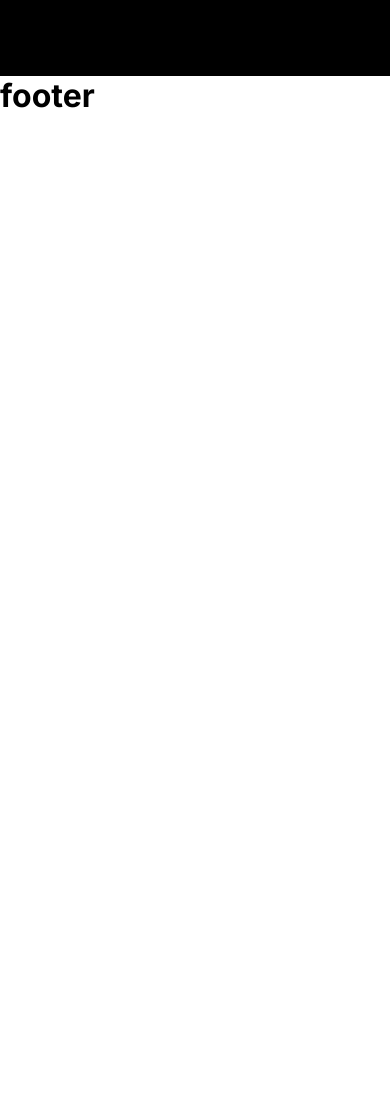
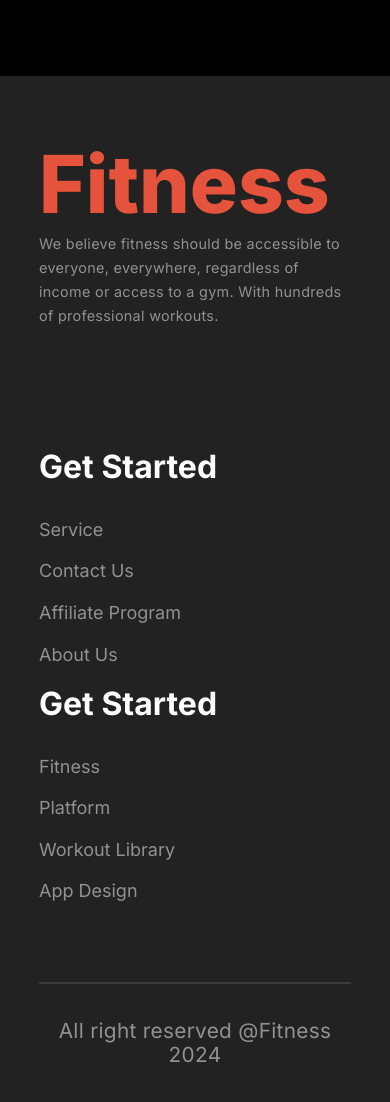
Before and after one commit to jayen123/Assingment-2, a plain HTML site: page index.html in a window 390 px wide. Shown: the part 5057-6159 px from the top of the page. Before the commit the page ends 5172 px from the top, so only its background shows below. Drawn offline with Linux system fonts and the light colour scheme; a web font is replaced by a local one.

Commit message:
complete footer section with responsive

```diff
--- a/css/style.css
+++ b/css/style.css
@@ -104,18 +104,16 @@ header nav .phone-menu {
 
 header nav .nav-items .nav-item .nav-link.active {
     background: var(--primary);
-    margin: 4px 0 4px 4px;
-
 }
 
 header nav .nav-items .nav-item .nav-link {
     color: var(--white);
     text-decoration: none;
     font-size: 1.1rem;
-    padding: 8px 20px;
+    padding: 12px 20px;
     display: inline-block;
     border-radius: 46px;
-    margin: 8px 0;
+    margin: 4px 0 4px 4px;
 }
 
 /* banner section styles */
@@ -336,6 +334,80 @@ main {
     color: var(--normal-text);
 }
 
+/* footer styles */
+footer {
+    background: rgb(34, 34, 34);
+}
+
+footer .container .top-box {
+    display: grid;
+    grid-template-columns: repeat(2, 1fr);
+    gap: 120px;
+    padding: 60px 0 80px 0;
+}
+
+footer .container .left-content .footer-logo {
+    color: var(--primary);
+    font-size: 5rem;
+    font-weight: 800;
+    line-height: 120%;
+}
+
+footer .container .left-content p {
+    color: var(--normal-text);
+    font-size: 0.9rem;
+    font-weight: 400;
+    line-height: 1.5rem;
+    letter-spacing: 0.3px;
+}
+
+footer .container .top-box .right-content {
+    display: flex;
+    justify-content: space-between;
+    gap: 20px;
+}
+
+footer .container .top-box .right-content h3 {
+    color: var(--white);
+    font-size: 32px;
+    font-weight: 700;
+    line-height: 120%;
+    margin-bottom: 32px;
+}
+
+footer .container .top-box .right-content ul {
+    display: flex;
+    flex-direction: column;
+    gap: 20px;
+}
+
+footer .container .top-box .right-content ul li {
+    list-style: none;
+}
+
+footer .container .top-box .right-content ul li a {
+    text-decoration: none;
+    color: var(--normal-text);
+    font-size: 18px;
+    line-height: 120%;
+}
+
+footer .container div.text-center {
+    padding: 35px 0;
+}
+
+footer .container hr {
+    border: 1px solid rgba(255, 255, 255, 0.1);
+}
+
+footer .container div.text-center span {
+    color: var(--normal-text);
+    font-size: 1.3rem;
+    font-weight: 400;
+    line-height: 1.5rem;
+    letter-spacing: 0.3px;
+}
+
 /* mobile screen */
 @media screen and (max-width: 576px) {
 
@@ -363,7 +435,8 @@ main {
         display: block;
     }
 
-    header .container .banner {
+    header .container .banner,
+    footer .container .top-box .right-content {
         flex-direction: column;
         align-items: start;
     }
@@ -406,7 +479,8 @@ main {
 
     .change-your-habits .container .habit-items,
     .run-extra-mile .container,
-    .meet-our-team .container .our-team {
+    .meet-our-team .container .our-team,
+    footer .container .top-box {
         grid-template-columns: 1fr;
     }
 
--- a/index.html
+++ b/index.html
@@ -193,7 +193,43 @@
       </section>
     </main>
     <footer>
-      <h1>footer</h1>
+      <div class="container">
+        <div class="top-box">
+          <div class="left-content">
+            <h2 class="footer-logo">Fitness</h2>
+            <p>
+              We believe fitness should be accessible to everyone, everywhere,
+              regardless of income or access to a gym. With hundreds of
+              professional workouts.
+            </p>
+          </div>
+          <div class="right-content">
+            <div>
+              <h3>Get Started</h3>
+              <ul>
+                <li><a href="#">Service</a></li>
+                <li><a href="#">Contact Us</a></li>
+                <li><a href="#">Affiliate Program</a></li>
+                <li><a href="#">About Us</a></li>
+              </ul>
+            </div>
+            <div>
+              <h3>Get Started</h3>
+              <ul>
+                <li><a href="#">Fitness</a></li>
+                <li><a href="#">Platform</a></li>
+                <li><a href="#">Workout Library</a></li>
+                <li><a href="#">App Design</a></li>
+              </ul>
+            </div>
+        </div>
+
+      </div>
+      <hr />
+
+      <div class="text-center">
+        <span>All right reserved @Fitness 2024</span>
+      </div>
     </footer>
     <!-- font-awesome -->
     <script
```
